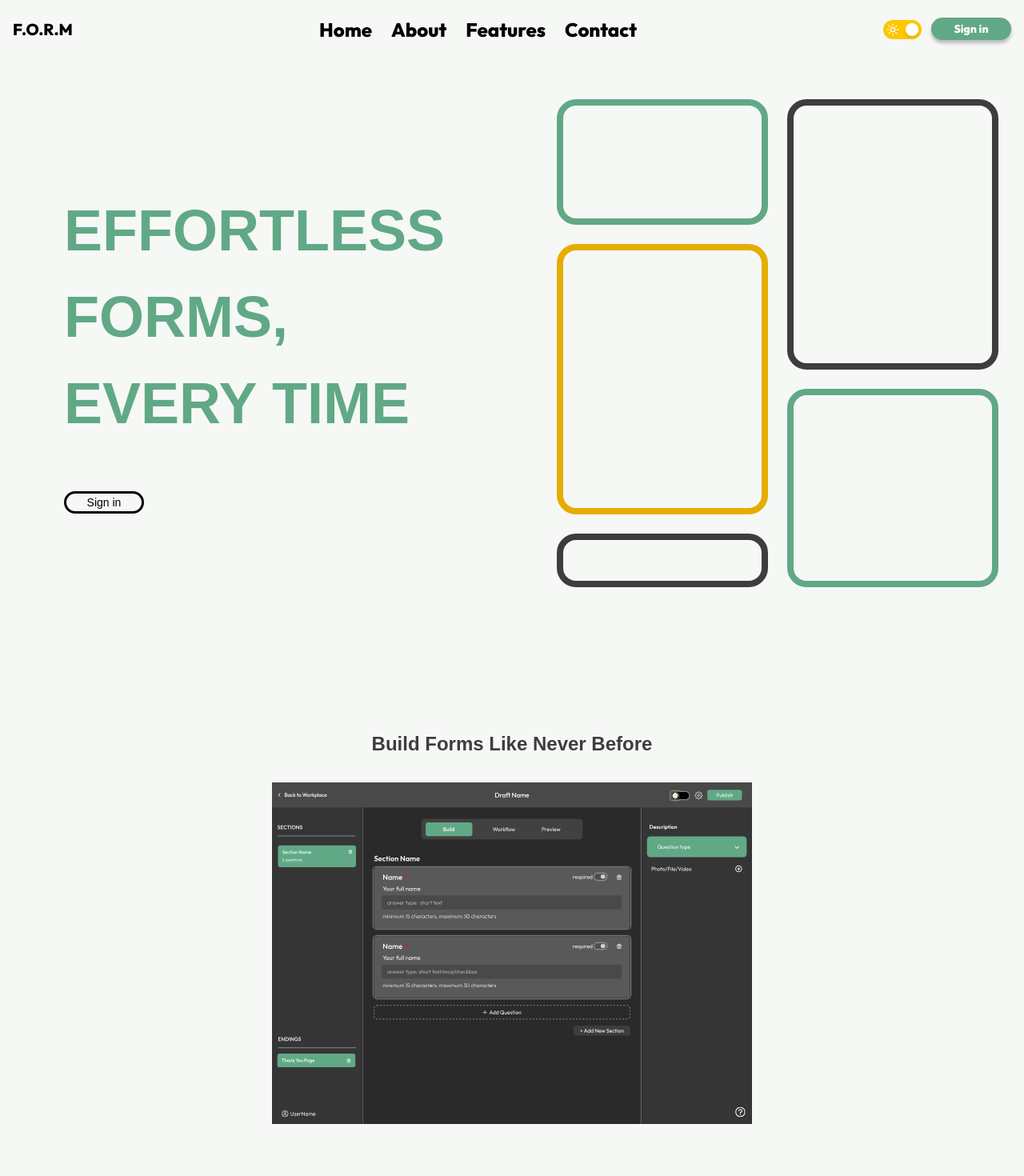
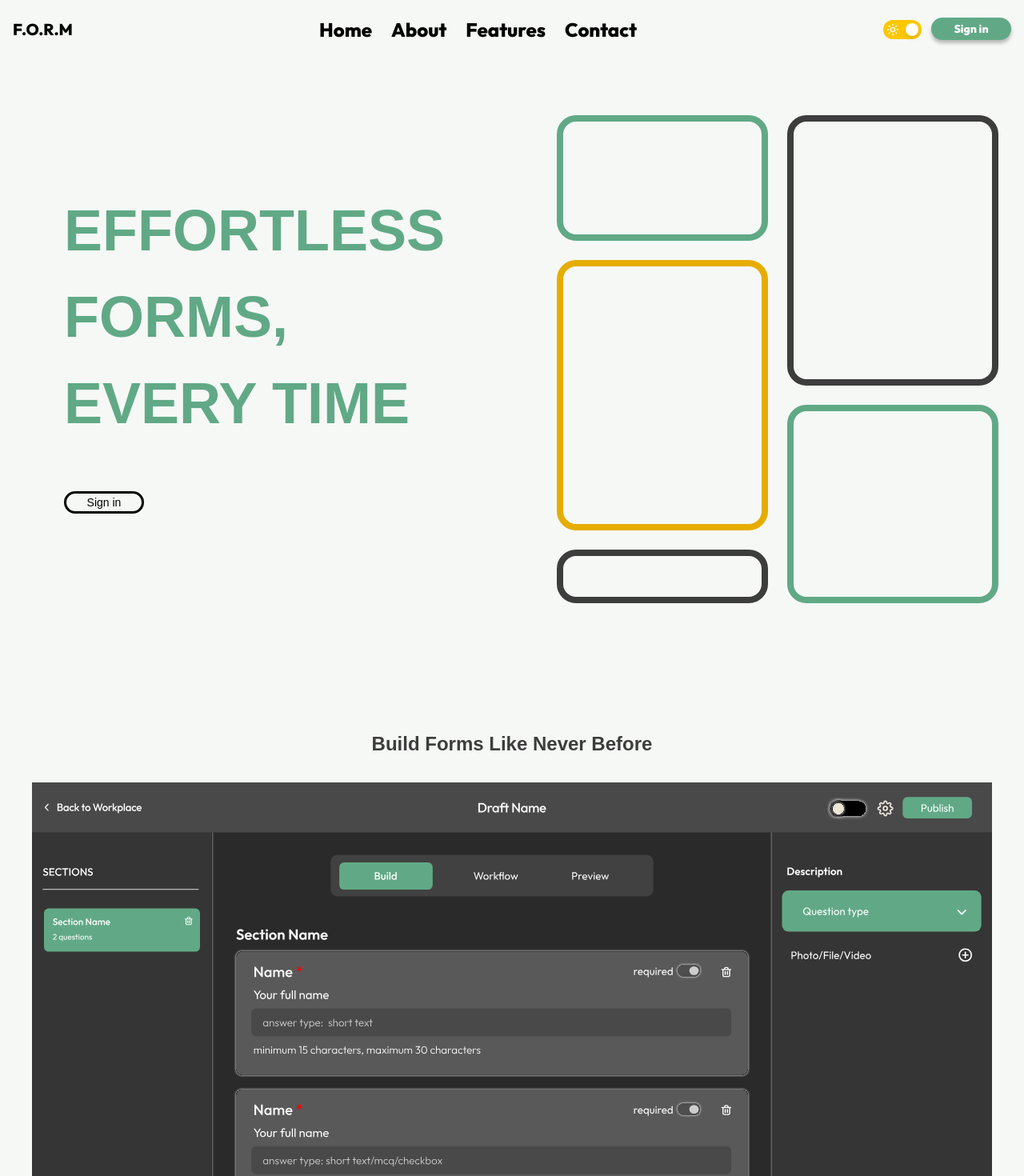
Before and after one commit to Chitransh2309/FORM-2025-ChitranshSaxena, a Next.js app: page / in a window 1280 px wide. Shown: the top 1470 px of the page at 80% size. Built offline with nearby package versions, Linux system fonts and the light colour scheme; no server answers; the database is empty; a web font is replaced by a local one.

Commit message:
fixed some spacing and dimension issues in landing page

```diff
--- a/src/app/page.tsx
+++ b/src/app/page.tsx
@@ -18,10 +18,10 @@ export default async function Home() {
         <div className="w-full flex justify-center">
           <Image
             src="/form builder-dark mode.svg"
-            height={700}
-            width={700}
+            height={900}
+            width={1200}
             alt="form-builder"
-            className="w-full max-w-[600px] h-auto"
+            className=""
           />
         </div>
       </div>
--- a/src/components/LandingPage/Hero.tsx
+++ b/src/components/LandingPage/Hero.tsx
@@ -56,7 +56,7 @@ export default function Hero() {
               <AuthBtn pos={"hero"} />
             </div>
           </div>
-          <div className="flex-1 max-w-2xl">
+          <div className="flex-1 max-w-2xl mt-10">
             <div className="grid grid-cols-2 grid-rows-8 gap-4 xl:gap-6 h-[600px] xl:h-[700px] 2xl:h-[800px]">
               <div className="col-span-1 row-span-2">
                 <div className="w-full h-full border-6 xl:border-8 border-[#61A986] rounded-2xl xl:rounded-3xl p-3 xl:p-4 flex flex-col"></div>
```
